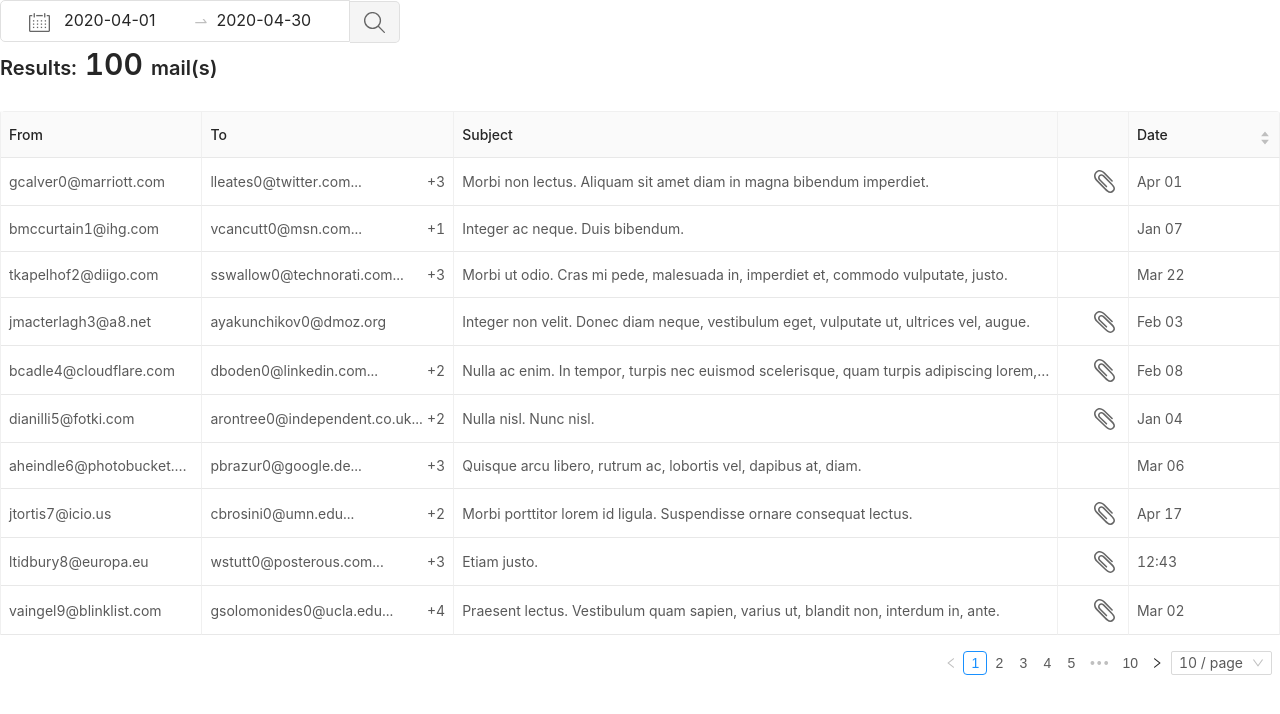
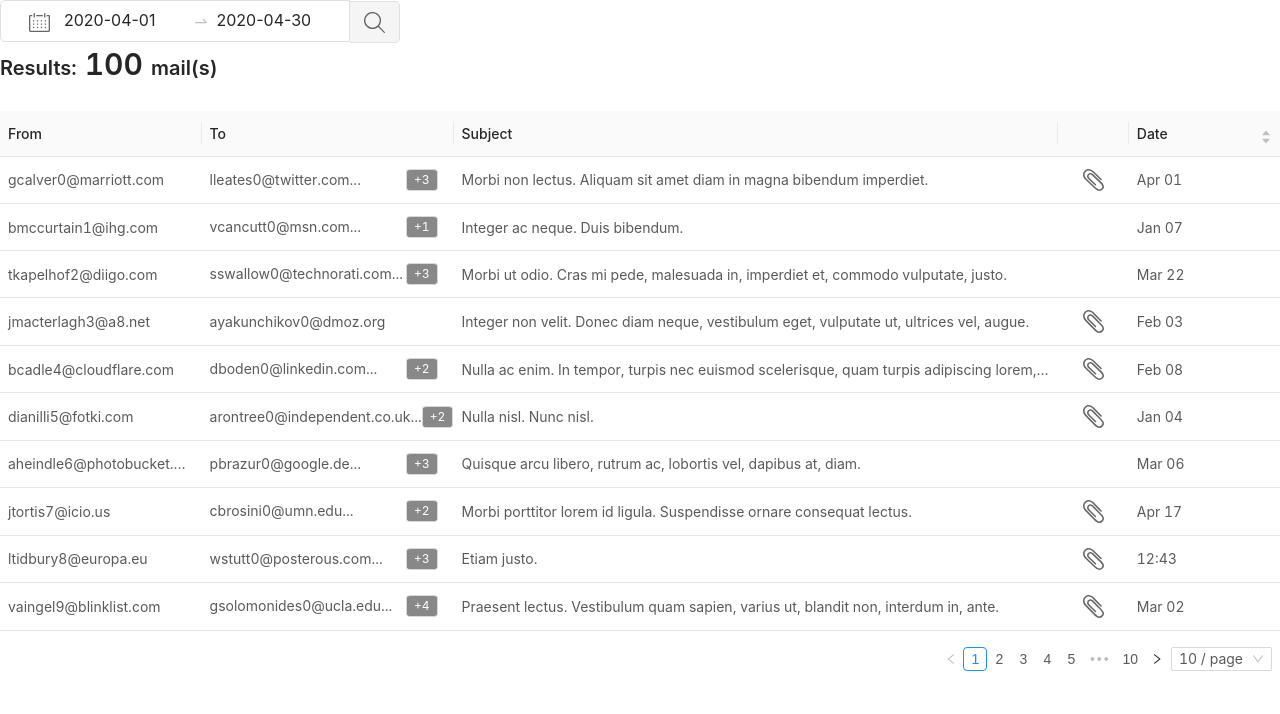
Before and after one commit to iandjx/antd-react-interview-challenge, a React (Create React App) app: page / in a window 1280 px wide. Shown: the top 714 px of the page. Built offline with nearby package versions, Linux system fonts and the light colour scheme.

Commit message:
Added Tag styling

```diff
--- a/src/components/EmailTable.tsx
+++ b/src/components/EmailTable.tsx
@@ -1,6 +1,6 @@
 import React from "react";
 import { useSelector } from "react-redux";
-import { Table, Space } from "antd";
+import { Table, Space, Tag } from "antd";
 import { dateFormat } from "../utils/dateFormatter";
 import clipIcon from "../assets/icon_clip.svg";
 import "antd/dist/antd.css";
@@ -20,9 +20,9 @@ const columns = [
     render: (to: any) => {
       if (to.length > 1) {
         return (
-          <div style={{ display: "flex" }}>
+          <div style={{ display: "flex" }} className="tag-container">
             <span>{to[0].address}...</span>
-            <span className="to-counter">+{to.length - 1}</span>
+            <Tag className="to-counter">+{to.length - 1}</Tag>
           </div>
         );
       } else {
@@ -43,11 +43,15 @@ const columns = [
     dataIndex: "hasAttachment",
     render: (hasAttachment: boolean) => {
       const render = hasAttachment ? (
-        <img alt="clip-icon" src={clipIcon} className="calendar" />
+        <img alt="clip-icon" src={clipIcon} className="clip-icon" />
       ) : (
         ""
       );
-      return render;
+      return (
+        <div style={{ display: "flex", justifyContent: "center" }}>
+          {render}
+        </div>
+      );
     },
     width: 70,
   },
@@ -67,7 +71,7 @@ function EmailTable() {
 
   return (
     <Space>
-      <Table dataSource={emailData} columns={columns} size="middle" bordered />
+      <Table dataSource={emailData} columns={columns} size="middle" />
     </Space>
   );
 }
--- a/src/styles/components/_emailTable.less
+++ b/src/styles/components/_emailTable.less
@@ -1,3 +1,12 @@
-.to-counter {
-  margin-left: auto;
+.tag-container {
+  .ant-tag {
+    background-color: rgb(136, 136, 136);
+    color: white;
+    border-radius: 15%;
+    margin-left: auto;
+  }
 }
+
+.clip-icon {
+  width: 1.5em;
+}
```
